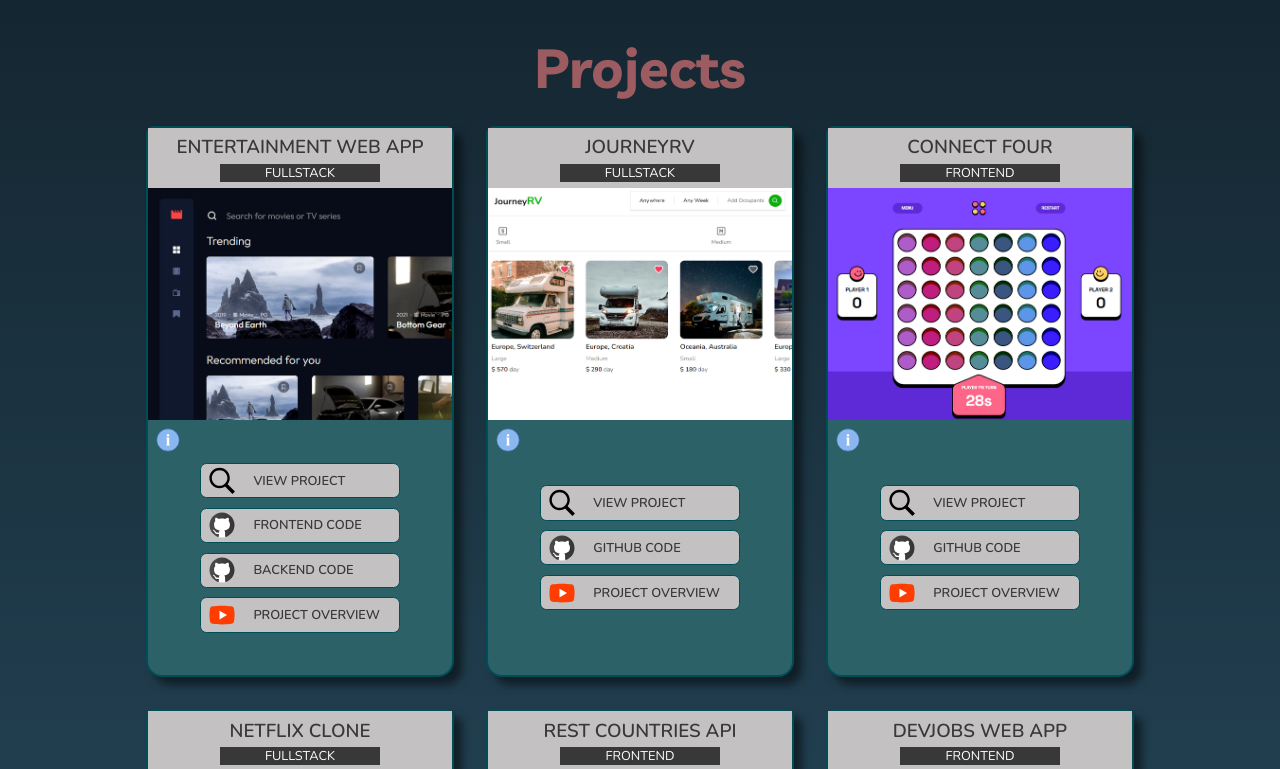
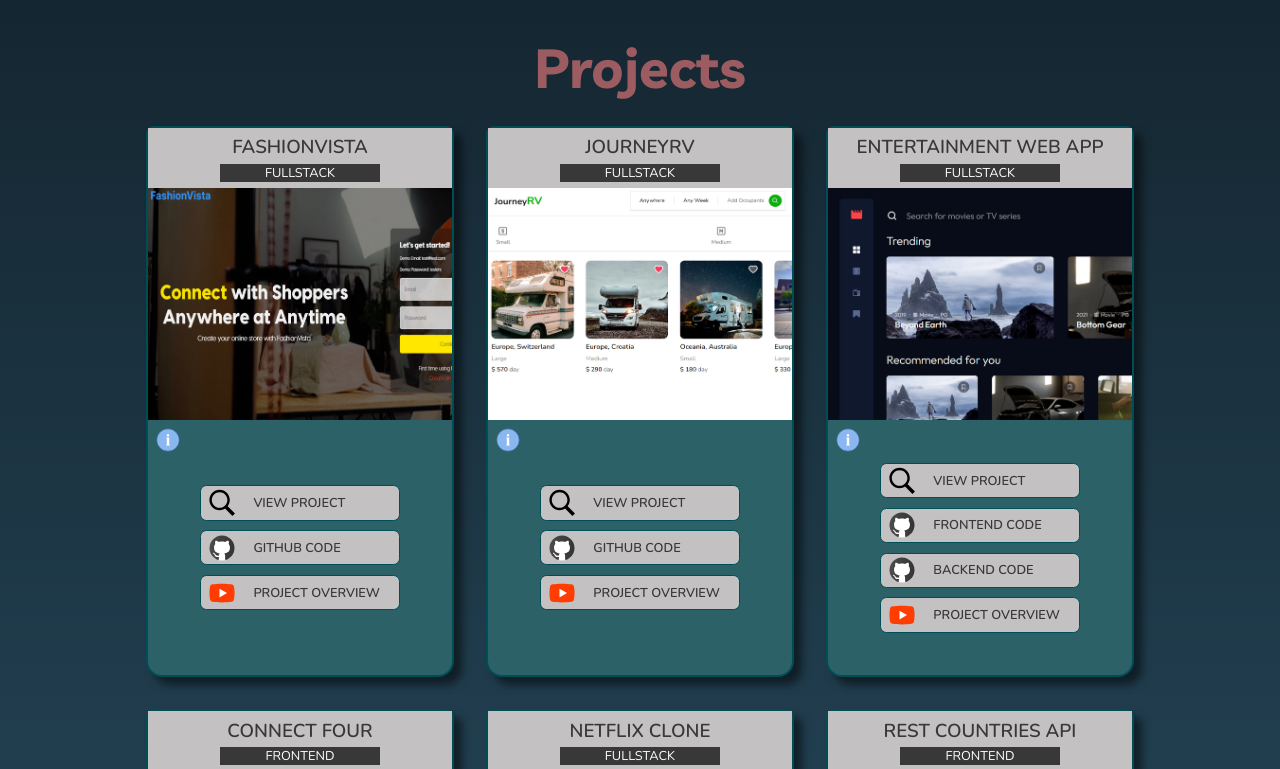
Before and after one commit to curiousmind04/Brandon-Portfolio, a React (Vite) app: page / in a window 1280 px wide. Shown: the part 1240-2009 px from the top of the page. Built offline with nearby package versions, Linux system fonts and the light colour scheme.

Commit message:
added new project and updated resume

```diff
--- a/src/components/Navigation.tsx
+++ b/src/components/Navigation.tsx
@@ -39,7 +39,7 @@ const Nav = () => {
           <ul className={classes.list}>
             <li>
               <a
-                href="https://drive.google.com/file/d/1DD2KC4T5ZbkGo6yUj-wIu3SYttPqgMOG/view?usp=sharing"
+                href="https://drive.google.com/file/d/1DlJQHEJT1uD2jxe6drVSIUacKovyLne2/view?usp=sharing"
                 target="_blank"
                 rel="noopener noreferrer"
               >
@@ -90,7 +90,7 @@ const Nav = () => {
           </li>
           <li>
             <a
-              href="https://drive.google.com/file/d/1DD2KC4T5ZbkGo6yUj-wIu3SYttPqgMOG/view?usp=sharing"
+              href="https://drive.google.com/file/d/1DlJQHEJT1uD2jxe6drVSIUacKovyLne2/view?usp=sharing"
               target="_blank"
               rel="noopener noreferrer"
             >
--- a/src/components/Projects.tsx
+++ b/src/components/Projects.tsx
@@ -5,20 +5,17 @@ import classes from "./Projects.module.css";
 const projects = [
   {
     id: 1,
-    title: "Entertainment Web App",
+    title: "FashionVista",
     category: "Fullstack",
-    image: "entertainment-web-app.png",
+    image: "fashionvista.png",
     links: {
-      live: "https://entertainment-web-app-reactts-c04.netlify.app/",
-      frontendCode:
-        "https://github.com/curiousmind04/Entertainment-Web-App-React-TS",
-      backendCode:
-        "https://github.com/curiousmind04/Entertainment-Web-App-Backend-TS",
+      live: "https://fashionvista.vercel.app/",
+      frontendCode: "https://github.com/chingu-voyages/v45-tier3-team-43",
       overview:
-        "https://www.youtube.com/watch?v=RMqOIlCNcdI&ab_channel=BrandonCBH",
+        "https://www.youtube.com/watch?v=_qY8hwLZbnE&t=1s&ab_channel=BrandonCBH",
     },
     description:
-      "I used React, TypeScript, Node, Express, MongoDB, Vite, CSS Modules, Netlify for frontend deployment, and Render for backend deployment. You can login or sign up, and there is demo credentials to try out the application without having to sign up. You can add/remove bookmarks from all movies and TV series, and you can search for relevant shows on all pages.",
+      "I used NextJS 13, React, TypeScript, MongoDB, Prisma, Cloudinary, NextAuth, CSS Modules, Stripe, and Vercel for deployment. In this project, anyone can create an account and then create an e-commerce store with a unique custom subdomain. Use the demo credentials to test out the project if you don’t want to create an account. The project is also fully responsive",
   },
   {
     id: 2,
@@ -36,6 +33,23 @@ const projects = [
   },
   {
     id: 3,
+    title: "Entertainment Web App",
+    category: "Fullstack",
+    image: "entertainment-web-app.png",
+    links: {
+      live: "https://entertainment-web-app-reactts-c04.netlify.app/",
+      frontendCode:
+        "https://github.com/curiousmind04/Entertainment-Web-App-React-TS",
+      backendCode:
+        "https://github.com/curiousmind04/Entertainment-Web-App-Backend-TS",
+      overview:
+        "https://www.youtube.com/watch?v=RMqOIlCNcdI&ab_channel=BrandonCBH",
+    },
+    description:
+      "I used React, TypeScript, Node, Express, MongoDB, Vite, CSS Modules, Netlify for frontend deployment, and Render for backend deployment. You can login or sign up, and there is demo credentials to try out the application without having to sign up. You can add/remove bookmarks from all movies and TV series, and you can search for relevant shows on all pages.",
+  },
+  {
+    id: 4,
     title: "Connect Four",
     category: "Frontend",
     image: "connect-four.png",
@@ -50,7 +64,7 @@ const projects = [
       "I used React, TypeScript, Vite, CSS Modules, and I deployed it with Netlify.  You can play a game of Connect Four against another human player (alternating turns on the same computer), or you can choose to play against the computer which was a bonus option for this project. This fun game is one of my favorite projects!",
   },
   {
-    id: 4,
+    id: 5,
     title: "Netflix Clone",
     category: "Fullstack",
     image: "netflix-project.png",
@@ -64,7 +78,7 @@ const projects = [
       "I used NextJS 13, React, TypeScript, MongoDB, Prisma, Zustand, NextAuth, TailwindCSS, and Vercel for deployment. This project is a fully responsive Netflix Clone. You can sign up, sign in, and there is demo credentials that you can use as well. You can view the information modal associated with each movie, and you can watch each movie",
   },
   {
-    id: 5,
+    id: 6,
     title: "REST Countries API",
     category: "Frontend",
     image: "rest-countries-api.png",
@@ -79,7 +93,7 @@ const projects = [
       "I used React, TypeScript, Vite, CSS Modules, the REST Countries API, and I deployed it with Netlify. You can see all countries on the homepage, search for a country, filter countries by region, visit country detail pages, click through to the border countries on the detail page, and toggle the color scheme between light and dark mode.",
   },
   {
-    id: 6,
+    id: 7,
     title: "Devjobs Web App",
     category: "Frontend",
     image: "devjobs.png",
@@ -93,7 +107,7 @@ const projects = [
       "I used React, TypeScript, Vite, CSS Modules, and I deployed it with Netlify. There is a theme toggle to switch between dark and light mode. The homepage contains the available jobs on the job board, and you can then visit the detail page for each job as well. You can use the filter inputs to narrow down your job search.",
   },
   {
-    id: 7,
+    id: 8,
     title: "Arch Studio Website",
     category: "Frontend",
     image: "arch-studio.png",
@@ -108,7 +122,7 @@ const projects = [
       "I used React, TypeScript, Vite, CSS Modules, React Leaflet for the map, and I deployed it with Netlify. You can navigate between the different pages to explore details about this fictional company, you can view the office locations on the generated map, and you can submit the contact form (which has the necessary validations).",
   },
   {
-    id: 8,
+    id: 9,
     title: "My Portfolio",
     category: "Frontend",
     image: "portfolio.png",
```
Also changed, not shown: public/assets/projects/fashionvista.png (added).
